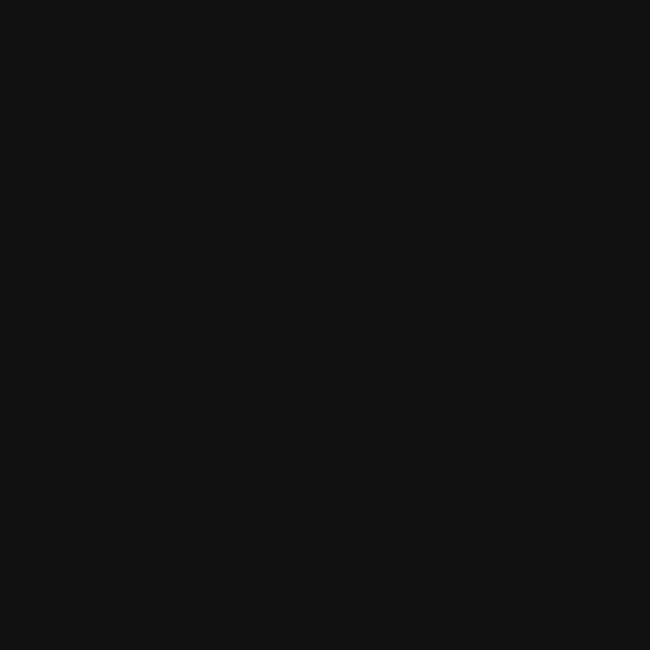
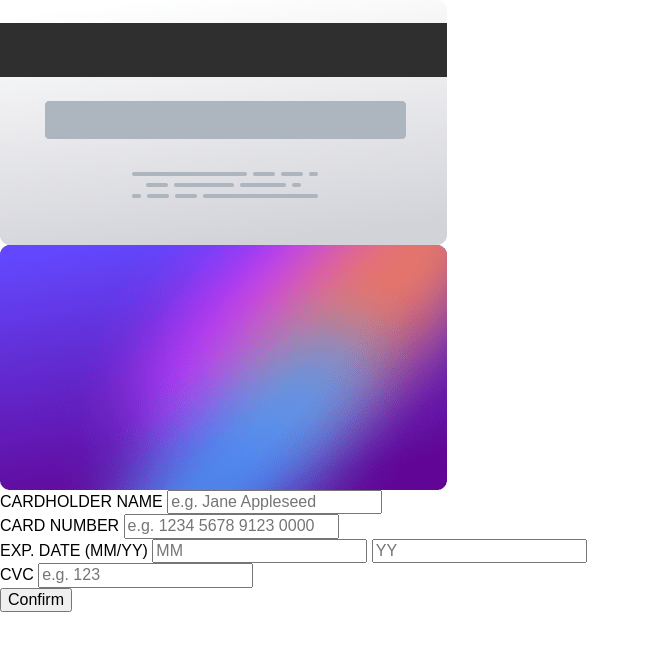
Before and after one commit to julia-retuerta/24-06-26-interactive-card, a website built with Vite: page src/index.html in a window 1280 px wide. Shown: the whole page, without its empty margins (0-650 px from the left). Built offline with nearby package versions, Linux system fonts and the light colour scheme; some packages are replaced by stand-ins of ours.

Commit message:
clase-26-junio

```diff
--- a/src/index.html
+++ b/src/index.html
@@ -9,6 +9,46 @@
     <title>Vite Template</title>
   </head>
   <body>
+    <main>
+      <div class="cards">
+        <div class="card card--back">
+          <img src="./assets/images/bg-card-back.png" alt="" />
+        </div>
+        <div class="card card--front">
+          <img src="./assets/images/bg-card-front.png" alt="" />
+        </div>
+      </div>
+
+      <form id="form">
+        <div>
+          <label for="card-name">CARDHOLDER NAME</label>
+          <input type="text" id="card-name" placeholder="e.g. Jane Appleseed" />
+          <span></span>
+        </div>
+
+        <div>
+          <label for="card-number">CARD NUMBER</label>
+          <input type="text" id="card-number" placeholder="e.g. 1234 5678 9123 0000" />
+          <span></span>
+        </div>
+
+        <div>
+          <div>
+            <label for="exp-date">EXP. DATE (MM/YY)</label>
+            <input type="text" id="exp-date" placeholder="MM" />
+            <input type="text" id="exp-date" placeholder="YY" />
+            <span></span>
+          </div>
+          <div>
+            <label for="cvc">CVC</label>
+            <input type="text" id="cvc" placeholder="e.g. 123" />
+            <span></span>
+          </div>
+        </div>
+
+        <input type="submit" value="Confirm" />
+      </form>
+    </main>
     <script type="module" src="./js/index.js"></script>
   </body>
 </html>
--- a/src/scss/blocks/body.scss
+++ b/src/scss/blocks/body.scss
@@ -1,7 +1,8 @@
 html {
   scroll-behavior: smooth;
 }
+
 body {
-  background-color: #111;
+  background-color: #ffffff;
   font-family: sans-serif;
 }
--- a/src/scss/styles.scss
+++ b/src/scss/styles.scss
@@ -3,5 +3,6 @@
 @use 'config/variables.scss';
 @use 'blocks/body.scss';
 @use 'blocks/main.scss';
+@use 'blocks/cards.scss';
 @use 'blocks/titles.scss';
 @use 'blocks/texts.scss';
```
Also changed, not shown: src/assets/images/bg-card-back.png (added), src/assets/images/bg-card-front.png (added), src/assets/images/bg-main-desktop.png (added), src/assets/images/bg-main-mobile.png (added), src/assets/images/card-logo.svg (added), src/assets/images/cat.jpeg (deleted), src/assets/images/favicon-32x32.png (added), src/assets/images/icon-complete.svg (added), src/scss/blocks/cards.scss (added).
